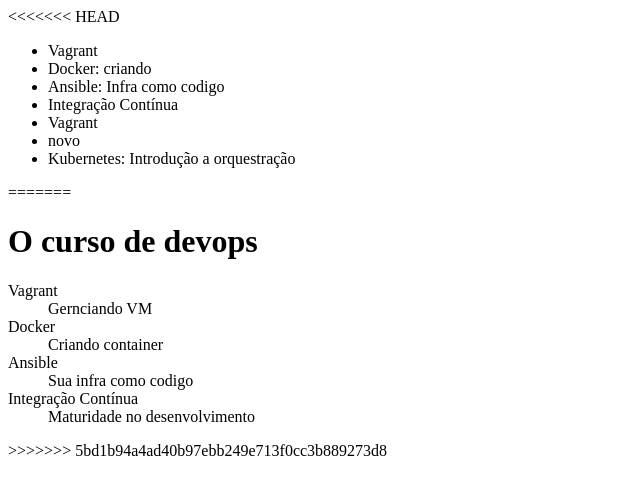
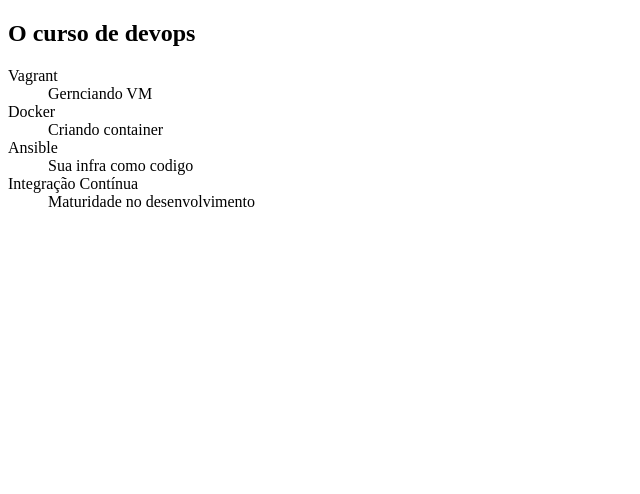
Before and after one commit to RenanPonciano/alura-git, a plain HTML site: page index.html in a window 1280 px wide. Shown: the whole page, without its empty margins (0-640 px from the left). Drawn offline with Linux system fonts and the light colour scheme.

Commit message:
h1 para h2

```diff
--- a/index.html
+++ b/index.html
@@ -5,18 +5,7 @@
     <title>Cursos de DevOps da Alura</title>
 </head>
 <body>
-<<<<<<< HEAD
-    <ul>
-        <li>Vagrant</li>
-        <li>Docker: criando</li>
-        <li>Ansible: Infra como codigo</li>
-        <li>Integração Contínua</li>
-		<li>Vagrant</li>
-		<li>novo</li>
-		<li>Kubernetes: Introdução a orquestração</li>
-    </ul>
-=======
-<h1>O curso de devops</h1>
+<h2>O curso de devops</h2>
 
 
     <dl>
@@ -30,6 +19,6 @@
 		<dd>Maturidade no desenvolvimento</dd>
 
     </dl>
->>>>>>> 5bd1b94a4ad40b97ebb249e713f0cc3b889273d8
+
 </body>
 </html>
```
